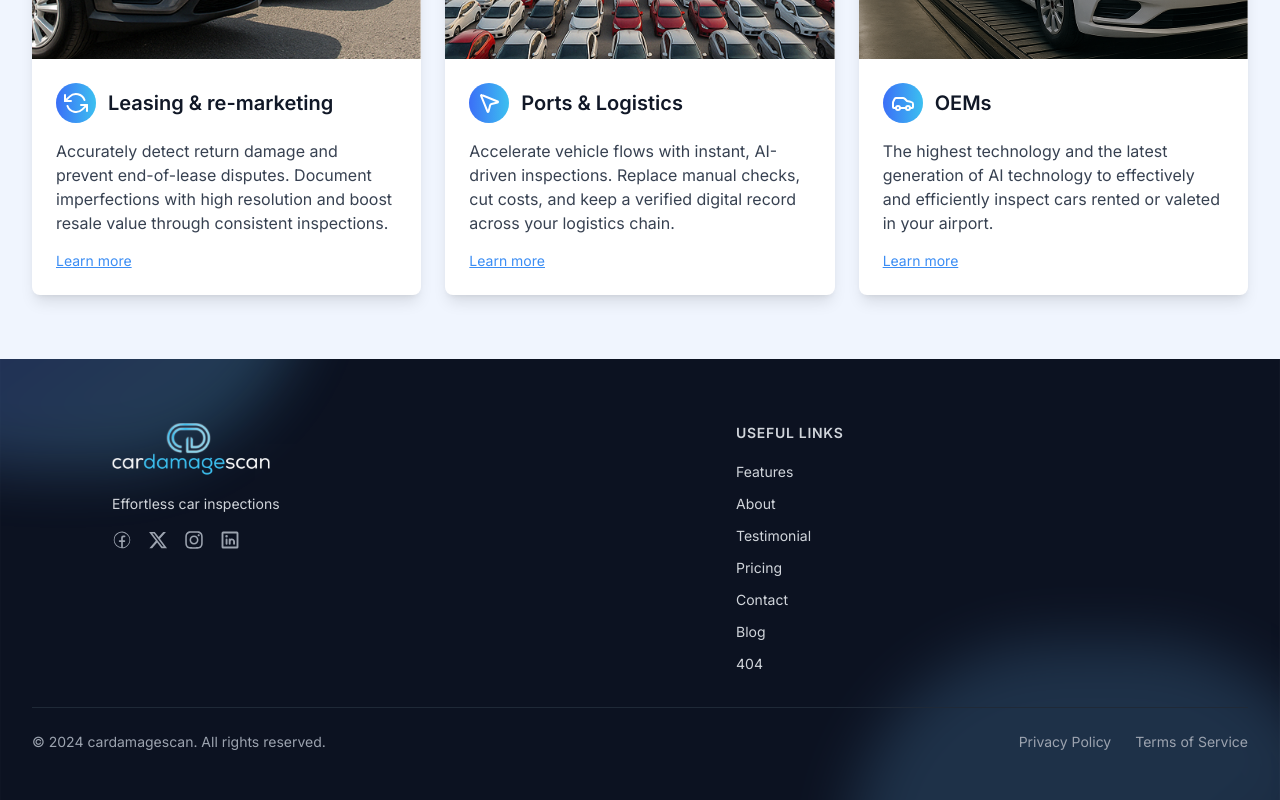
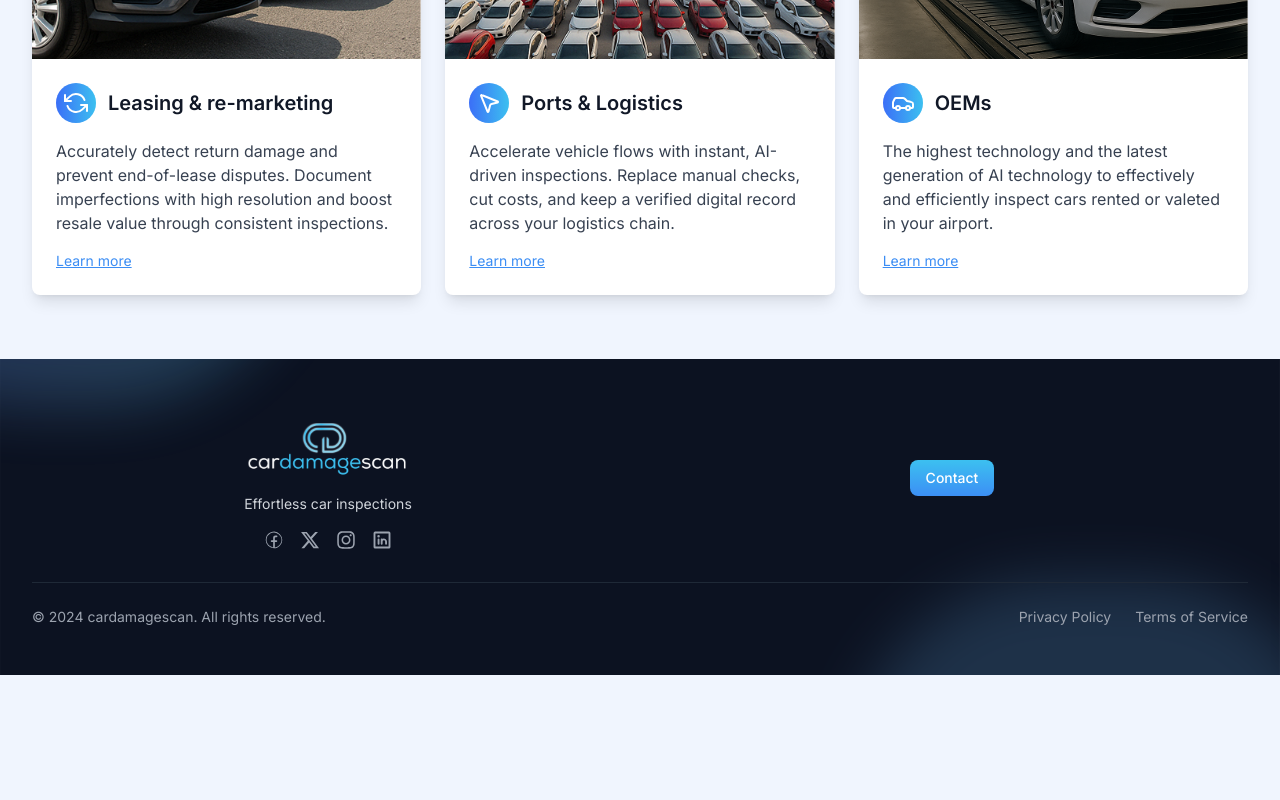
Before and after one commit to haminawaz/car-damage-scan, a Next.js app: page / in a window 1280 px wide. Shown: the part 4891-5691 px from the top of the page. After the commit the page ends 5566 px from the top, so only its background shows below. Built offline with nearby package versions, Linux system fonts and the light colour scheme.

Commit message:
CDS - updated footer

```diff
--- a/components/Footer.tsx
+++ b/components/Footer.tsx
@@ -8,8 +8,8 @@ export default function Footer() {
   return (
     <footer className="bg-[url('/images/footer-bg.svg')] bg-cover bg-center text-white">
       <div className="max-w-7xl mx-auto px-4 sm:px-6 lg:px-8 py-12">
-        <div className="grid grid-cols-1 md:grid-cols-2 gap-8">
-          <div className="ps-20 pt-4 space-y-4">
+        <div className="grid grid-cols-2 gap-8">
+          <div className="flex flex-col items-center justify-center  pt-4 space-y-4">
             <div className="flex items-center">
               <div className="flex-shrink-0 flex items-center">
                 <Image
@@ -21,7 +21,9 @@ export default function Footer() {
                 />
               </div>
             </div>
-            <p className="text-gray-300 text-sm">Effortless car inspections</p>
+            <p className="text-gray-300 text-xs sm:text-sm">
+              Effortless car inspections
+            </p>
             <div className="flex space-x-4">
               <a
                 href="#"
@@ -49,69 +51,15 @@ export default function Footer() {
               </a>
             </div>
           </div>
-
-          <div className="ps-20 pt-4 space-y-4">
-            <h3 className="text-sm font-semibold text-gray-300 uppercase tracking-wider">
-              Useful Links
-            </h3>
-            <ul className="space-y-2">
-              <li>
-                <a
-                  href="#"
-                  className="text-gray-300 hover:text-white transition-colors text-sm"
-                >
-                  Features
-                </a>
-              </li>
-              <li>
-                <a
-                  href="#"
-                  className="text-gray-300 hover:text-white transition-colors text-sm"
-                >
-                  About
-                </a>
-              </li>
-              <li>
-                <a
-                  href="#"
-                  className="text-gray-300 hover:text-white transition-colors text-sm"
-                >
-                  Testimonial
-                </a>
-              </li>
-              <li>
-                <a
-                  href="#"
-                  className="text-gray-300 hover:text-white transition-colors text-sm"
-                >
-                  Pricing
-                </a>
-              </li>
-              <li>
-                <a
-                  href="#"
-                  className="text-gray-300 hover:text-white transition-colors text-sm"
-                >
-                  Contact
-                </a>
-              </li>
-              <li>
-                <a
-                  href="#"
-                  className="text-gray-300 hover:text-white transition-colors text-sm"
-                >
-                  Blog
-                </a>
-              </li>
-              <li>
-                <a
-                  href="#"
-                  className="text-gray-300 hover:text-white transition-colors text-sm"
-                >
-                  404
-                </a>
-              </li>
-            </ul>
+          <div className="flex items-center justify-center">
+            <button
+              className="text-white px-4 py-2 rounded-lg text-sm font-medium transition-opacity hover:opacity-90"
+              style={{
+                background: "linear-gradient(to bottom, #3CC0F0, #3C8FF5)",
+              }}
+            >
+              Contact
+            </button>
           </div>
         </div>
 
```
